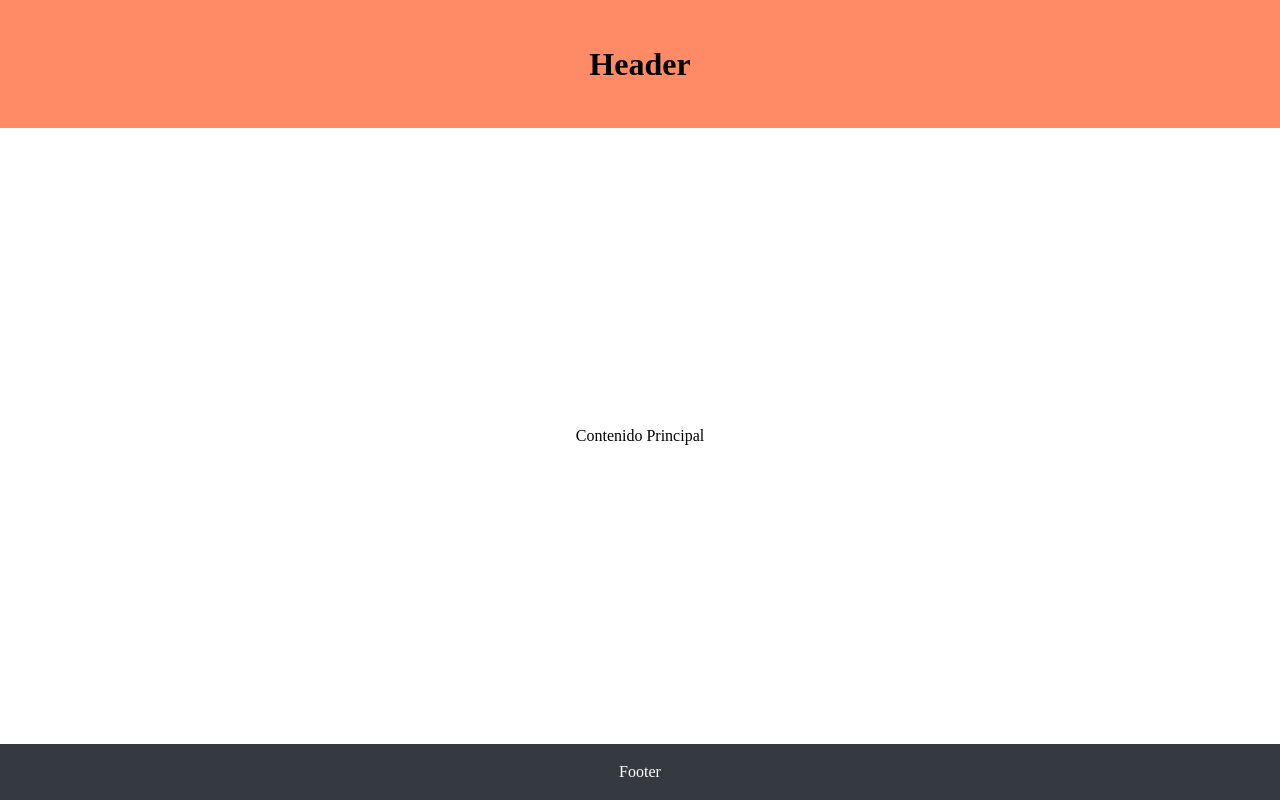
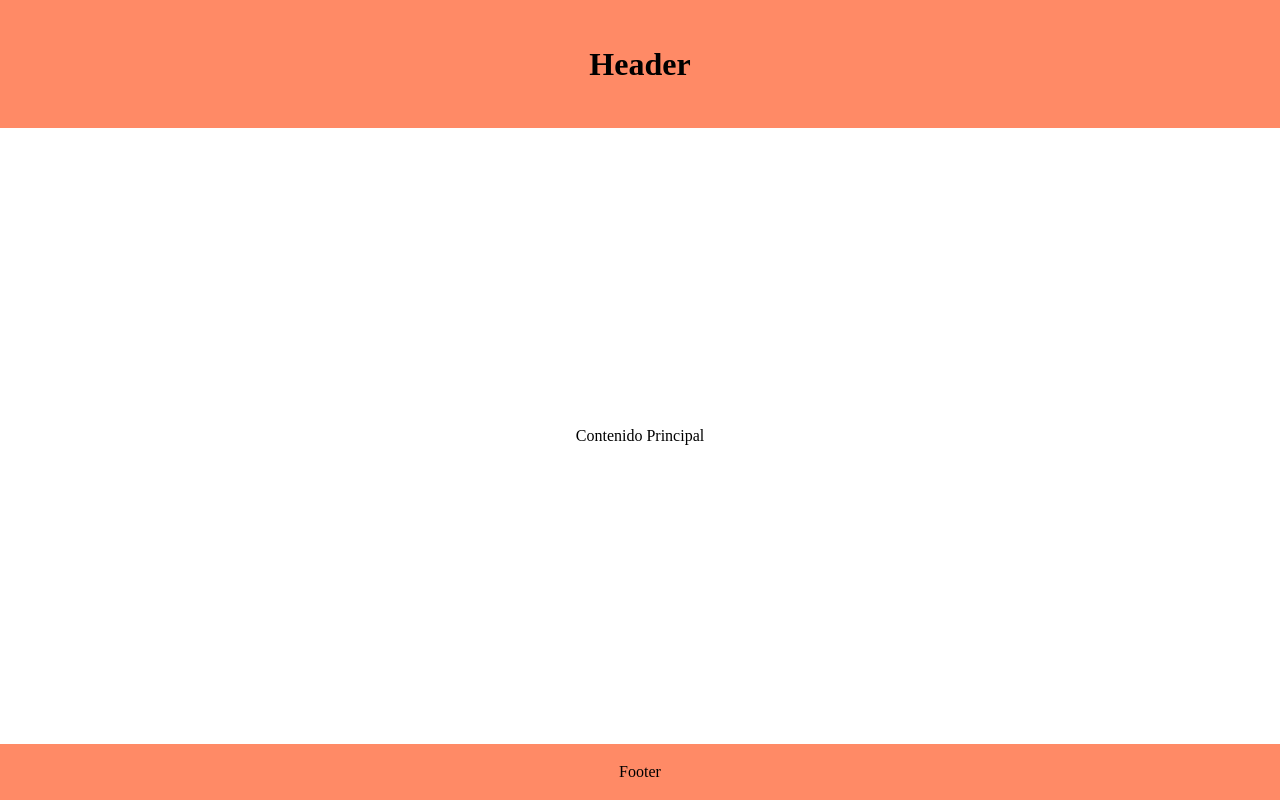
Before and after one commit to SlytherinEC/prototipo-figma, a Svelte app: page / in a window 1280 px wide. Built offline with nearby package versions, Linux system fonts and the light colour scheme.

Commit message:
cambiado el color de fondo al Footer

```diff
--- a/src/components/Footer.svelte
+++ b/src/components/Footer.svelte
@@ -6,8 +6,7 @@
     footer {
       height: 7%;
       width: 100%;
-      background-color: #343a40; /* Cambia a tu color preferido */
-      color: #ffffff;
+      background-color: #FF8A66;
       display: flex;
       align-items: center;
       justify-content: center;
--- a/src/components/Header.svelte
+++ b/src/components/Header.svelte
@@ -6,7 +6,7 @@
     header {
       height: 16%;
       width: 100%;
-      background-color: #FF8A66; /* Cambia a tu color preferido */
+      background-color: #FF8A66;
       display: flex;
       align-items: center;
       justify-content: center;
```
